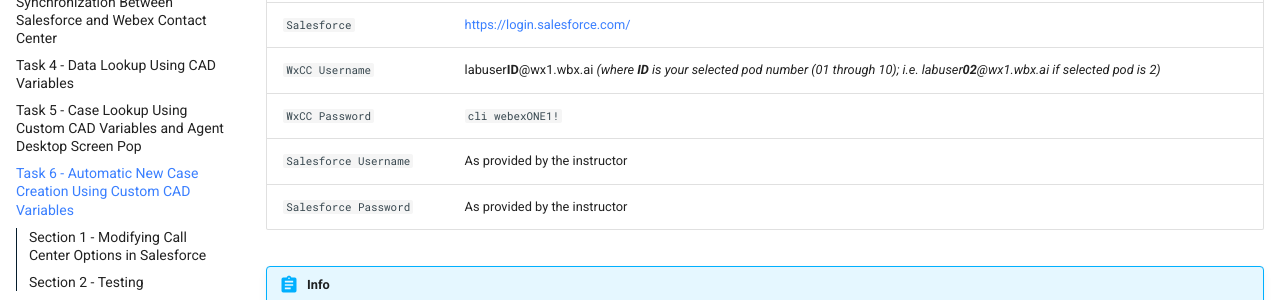
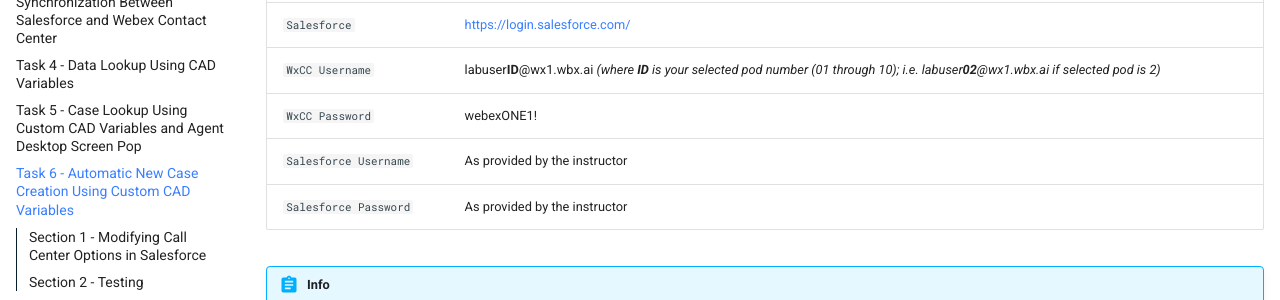
Before and after one commit to WebexCC-SA/LAB-2308, an MkDocs documentation site: the page built from docs/task6.md, in a window 1280 px wide and 900 px high. Shown: the part 338-638 px from the top of the window. Built offline with MkDocs 1.6.1 and Material for MkDocs 9.7.7, drawn with Linux system fonts in a browser that asks for light colours.

Commit message:
Update task6.md

````diff
--- a/docs/task6.md
+++ b/docs/task6.md
@@ -8,7 +8,7 @@
 | `Control Hub`             | <a href="https://admin.webex.com" target="_blank">https://admin.webex.com</a> |
 | `Salesforce`   | <a href="https://login.salesforce.com" target="_blank">https://login.salesforce.com/</a> |
 | `WxCC Username`       | labuser**ID**@wx1.wbx.ai     _(where **ID** is your selected pod number (01 through 10); i.e. labuser**02**@wx1.wbx.ai if selected pod is 2)_       |
-| `WxCC Password`       | ```cli webexONE1!```         |
+| `WxCC Password`       | webexONE1!         |
 | `Salesforce Username`       | As provided by the instructor       |
 | `Salesforce Password`       | As provided by the instructor       |
 
````
